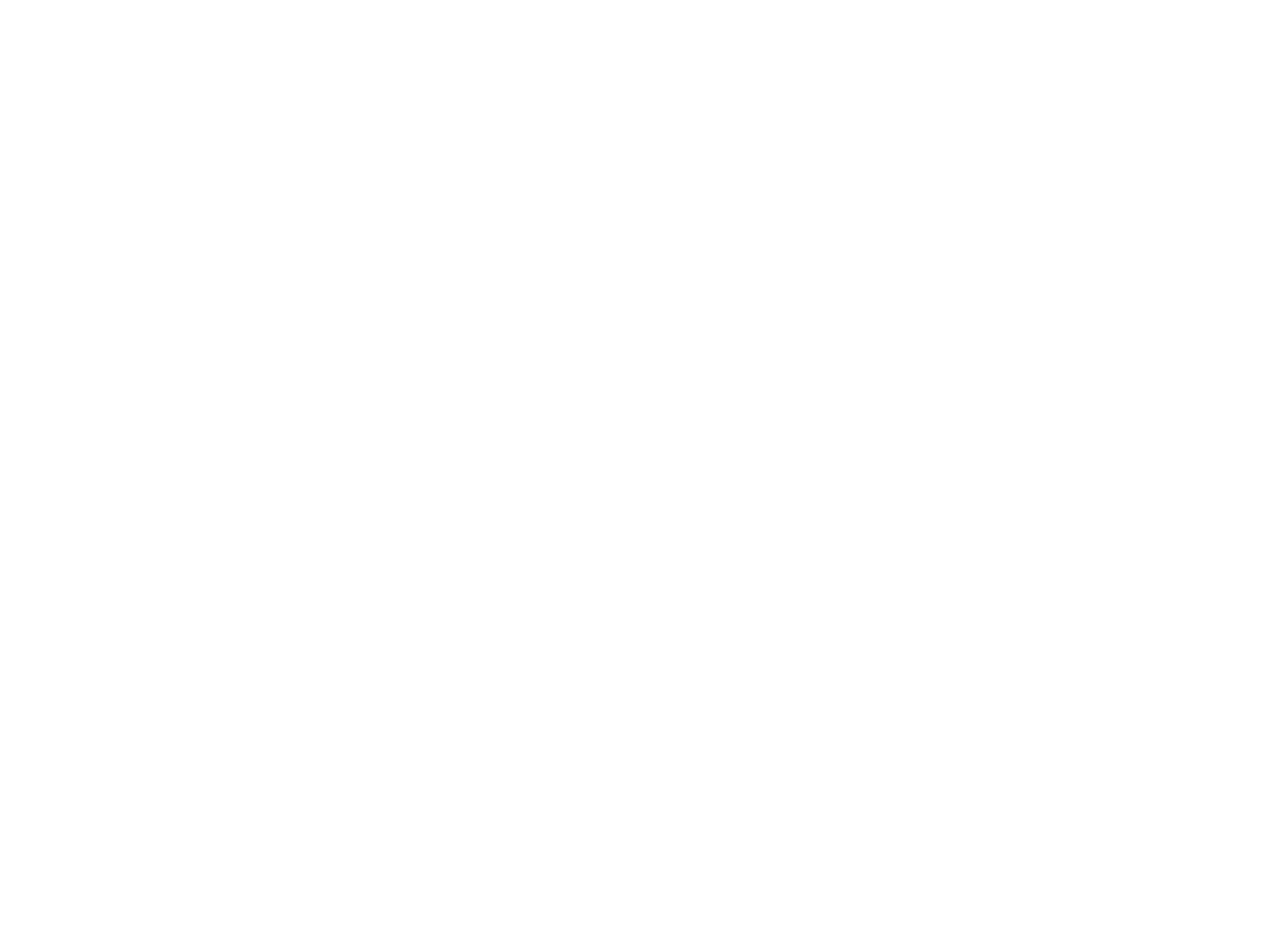
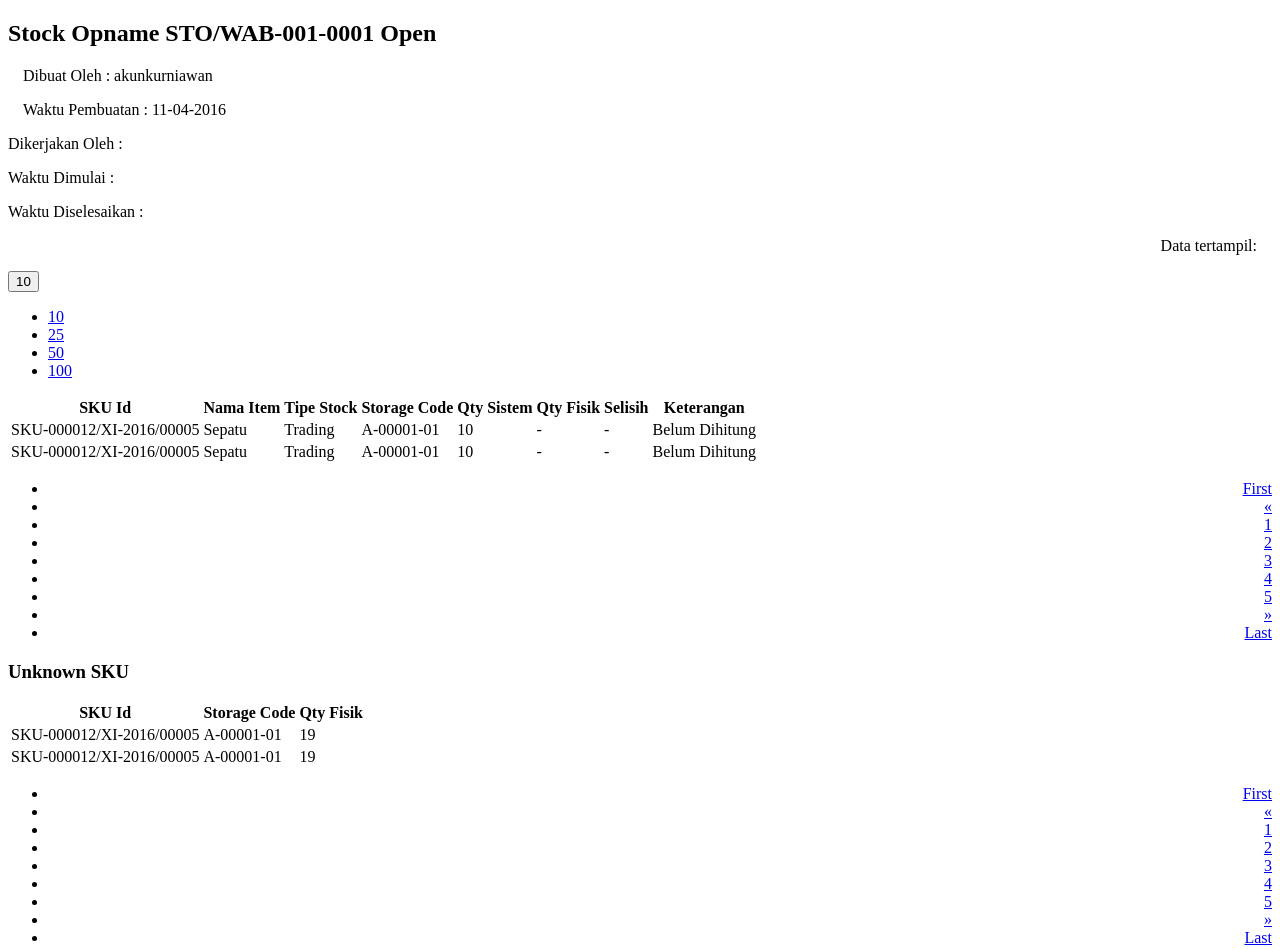
Before and after one commit to dianaks/oslo-ui, a plain HTML site: page static/stockopname-detail.html in a window 1280 px wide. Before the commit the page ends 800 px from the top, so only its background shows below. Drawn offline with Linux system fonts and the light colour scheme.

Commit message:
create stockopname detail page

```diff
--- a/script.js
+++ b/script.js
@@ -16,6 +16,10 @@
               templateUrl : 'static/stockopname.html',
               controller: ''
             })
+            .when('/stockopname-detail',{
+              templateUrl : 'static/stockopname-detail.html',
+              controller:''
+            })
     });
 
     // create the controller and inject Angular's $scope
--- a/static/css/general.css
+++ b/static/css/general.css
@@ -1,5 +1,5 @@
 h2{
-  margin-bottom: 20px;
+  margin-bottom: 30px;
 }
 
 [class*=col]{
@@ -29,3 +29,6 @@ h2{
   margin: 0px;
   padding: 0px;
 }
+.label{
+  font-size: 50%;
+}
--- a/static/stockopname-detail.html
+++ b/static/stockopname-detail.html
@@ -0,0 +1,157 @@
+<!DOCTYPE html>
+<html>
+  <head>
+    <meta charset="utf-8">
+    <title></title>
+
+  </head>
+  <body>
+    <div class="container">
+      <h2>Stock Opname STO/WAB-001-0001 <span class="label label-default">Open</span></h2>
+      <div class="row">
+        <div class="col-md-5" style="padding-left:15px">
+          <p>Dibuat Oleh     : akunkurniawan</p>
+          <p>Waktu Pembuatan : 11-04-2016</p>
+        </div>
+        <div class="col-md-5">
+          <p>Dikerjakan Oleh    :</p>
+          <p>Waktu Dimulai      :</p>
+          <p>Waktu Diselesaikan :</p>
+        </div>
+        <div class="col-md-2" style="text-align: right;">
+          <div class="row">
+            <div class="col-md-7" style="text-align: right;">
+              <p style="padding-right:15px">Data tertampil:</p>
+            </div>
+            <div class="col-md-5" style="text-align: left;">
+              <div class="dropdown">
+                <button class="btn btn-default dropdown-toggle" type="button" data-toggle="dropdown">
+                  10
+                <span class="caret"></span></button>
+                <ul class="dropdown-menu">
+                  <li><a href="#">10</a></li>
+                  <li><a href="#">25</a></li>
+                  <li><a href="#">50</a></li>
+                  <li><a href="#">100</a></li>
+                </ul>
+              </div>
+            </div>
+          </div>
+        </div>
+        </div>
+        <div class="list-body">
+          <table class="table table-striped">
+            <thead>
+              <tr>
+                <th>SKU Id</th>
+                <th>Nama Item</th>
+                <th>Tipe Stock</th>
+                <th>Storage Code</th>
+                <th>Qty Sistem</th>
+                <th>Qty Fisik</th>
+                <th>Selisih</th>
+                <th>Keterangan</th>
+              </tr>
+            </thead>
+            <tbody>
+              <tr>
+                <td>SKU-000012/XI-2016/00005</td>
+                <td>Sepatu</td>
+                <td>Trading</td>
+                <td>A-00001-01</td>
+                <td>10</td>
+                <td>-</td>
+                <td>-</td>
+                <td>Belum Dihitung</td>
+              </tr>
+              <tr>
+                <td>SKU-000012/XI-2016/00005</td>
+                <td>Sepatu</td>
+                <td>Trading</td>
+                <td>A-00001-01</td>
+                <td>10</td>
+                <td>-</td>
+                <td>-</td>
+                <td>Belum Dihitung</td>
+              </tr>
+            </tbody>
+          </table>
+          <nav aria-label="Page navigation" style="text-align: right;">
+            <ul class="pagination">
+              <li class="disabled">
+                <a href="#" aria-label="First">First</a>
+              </li>
+              <li class="disabled">
+                <a href="#" aria-label="Previous">
+                  <span aria-hidden="true">&laquo;</span>
+                </a>
+              </li>
+              <li class="active"><a href="#">1</a></li>
+              <li><a href="#">2</a></li>
+              <li><a href="#">3</a></li>
+              <li><a href="#">4</a></li>
+              <li><a href="#">5</a></li>
+              <li>
+                <a href="#" aria-label="Next">
+                  <span aria-hidden="true">&raquo;</span>
+                </a>
+              </li>
+              <li>
+                <a href="#" aria-label="Last">Last</a>
+              </li>
+            </ul>
+          </nav>
+
+          <h3>Unknown SKU</h3>
+          <table class="table table-striped">
+            <thead>
+              <tr>
+                <th>SKU Id</th>
+                <th>Storage Code</th>
+                <th>Qty Fisik</th>
+              </tr>
+            </thead>
+            <tbody>
+              <tr>
+                <td>SKU-000012/XI-2016/00005</td>
+                <td>A-00001-01</td>
+                <td>19</td>
+              </tr>
+              <tr>
+                <td>SKU-000012/XI-2016/00005</td>
+                <td>A-00001-01</td>
+                <td>19</td>
+              </tr>
+            </tbody>
+          </table>
+          <nav aria-label="Page navigation" style="text-align: right;">
+            <ul class="pagination">
+              <li class="disabled">
+                <a href="#" aria-label="First">First</a>
+              </li>
+              <li class="disabled">
+                <a href="#" aria-label="Previous">
+                  <span aria-hidden="true">&laquo;</span>
+                </a>
+              </li>
+              <li class="active"><a href="#">1</a></li>
+              <li><a href="#">2</a></li>
+              <li><a href="#">3</a></li>
+              <li><a href="#">4</a></li>
+              <li><a href="#">5</a></li>
+              <li>
+                <a href="#" aria-label="Next">
+                  <span aria-hidden="true">&raquo;</span>
+                </a>
+              </li>
+              <li>
+                <a href="#" aria-label="Last">Last</a>
+              </li>
+            </ul>
+          </nav>
+
+        </div>
+      </div>
+      </div>
+  </body>
+</html>
```
